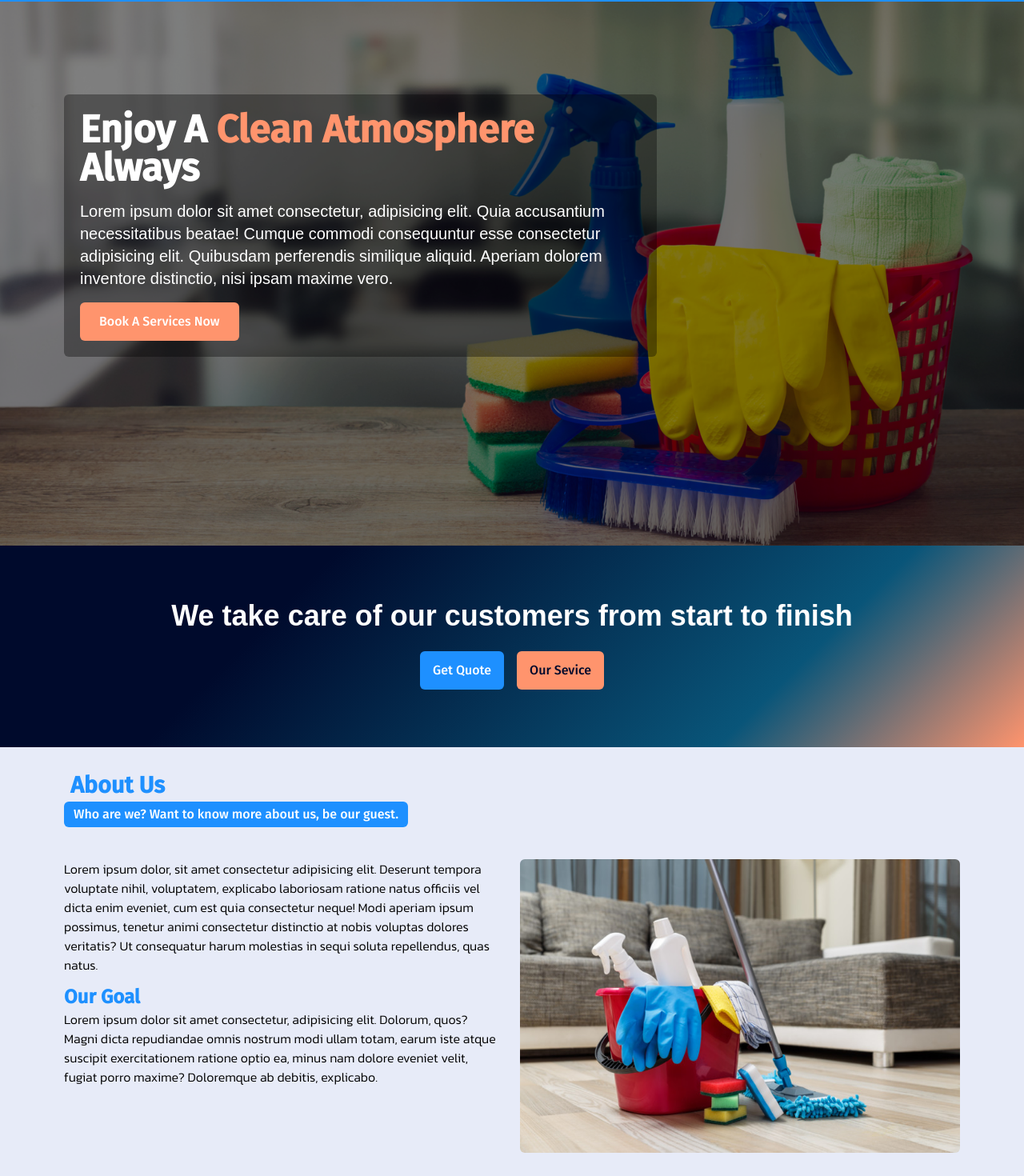
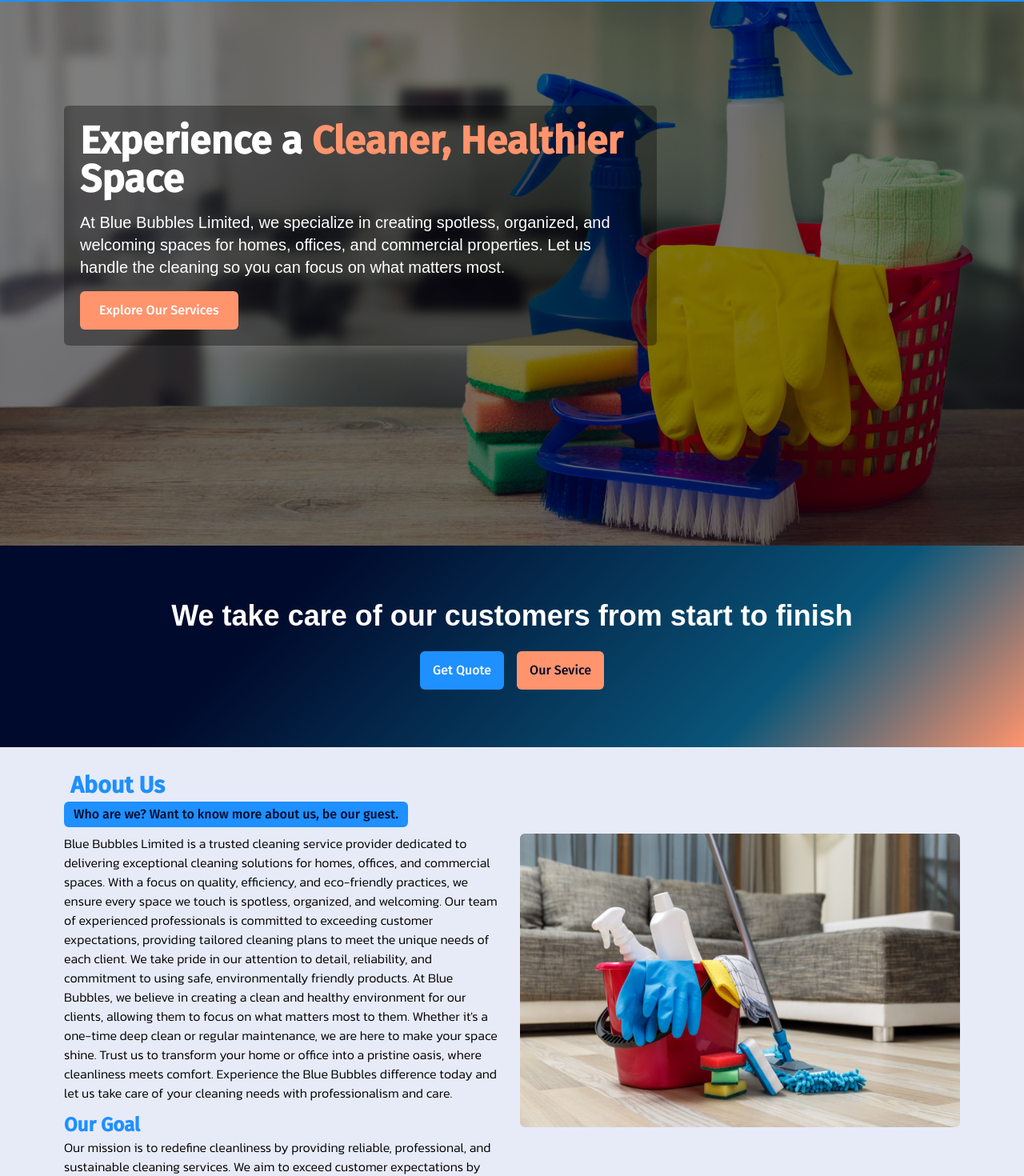
Before and after one commit to na-cho-dev/blue-bubbles-v2, a React (Vite) app: page / in a window 1280 px wide. Shown: the part 118-1588 px from the top of the page at 80% size. Built offline with nearby package versions, Linux system fonts and the light colour scheme; a web font is replaced by a local one.

Commit message:
feat: add Footer component and integrate it into App; update About and Hero components with new content and styles

```diff
--- a/package.json
+++ b/package.json
@@ -11,6 +11,7 @@
   },
   "dependencies": {
     "@fortawesome/fontawesome-svg-core": "^6.7.2",
+    "@fortawesome/free-brands-svg-icons": "^6.7.2",
     "@fortawesome/free-solid-svg-icons": "^6.7.2",
     "@fortawesome/react-fontawesome": "^0.2.2",
     "react": "^19.0.0",
--- a/src/App.tsx
+++ b/src/App.tsx
@@ -6,6 +6,7 @@
 import Navbar from "./components/Navbar";
 import Service from "./components/Service";
 import { RequestAQuote, GetInTouch } from "./components/Contact";
+import Footer from "./components/Footer";
 
 const App = () => {
   const containerStyle = "max-w-[1152px] mx-auto my-0 px-4";
@@ -23,6 +24,7 @@
       <RequestAQuote containerStyle={containerStyle} />
       <CTAInfo containerStyle={containerStyle} infoDetail={infoDetails[3]} />
       <GetInTouch containerStyle={containerStyle} />
+      <Footer containerStyle={containerStyle} />
     </div>
   );
 };
--- a/src/components/About.tsx
+++ b/src/components/About.tsx
@@ -9,20 +9,31 @@
           <h2 className="text-primary text-2xl md:text-[1.8em] font-extrabold py-1 px-2">
             About Us
           </h2>
-          <p className="py-1 px-3 bg-primary text-white rounded-md">
+          <p className="py-1 px-3 bg-primary text-primary-dull rounded-md">
             Who are we? Want to know more about us, be our guest.
           </p>
         </div>
 
-        <div className="grid md:grid-cols-2 my-10 gap-5">
+        <div className="grid md:grid-cols-2 my-2 gap-5">
           <div className="flex flex-col gap-3">
             <p className="font-tetiary font-light">
-              Lorem ipsum dolor, sit amet consectetur adipisicing elit. Deserunt
-              tempora voluptate nihil, voluptatem, explicabo laboriosam ratione
-              natus officiis vel dicta enim eveniet, cum est quia consectetur
-              neque! Modi aperiam ipsum possimus, tenetur animi consectetur
-              distinctio at nobis voluptas dolores veritatis? Ut consequatur
-              harum molestias in sequi soluta repellendus, quas natus.
+              Blue Bubbles Limited is a trusted cleaning service provider
+              dedicated to delivering exceptional cleaning solutions for homes,
+              offices, and commercial spaces. With a focus on quality,
+              efficiency, and eco-friendly practices, we ensure every space we
+              touch is spotless, organized, and welcoming. Our team of
+              experienced professionals is committed to exceeding customer
+              expectations, providing tailored cleaning plans to meet the unique
+              needs of each client. We take pride in our attention to detail,
+              reliability, and commitment to using safe, environmentally
+              friendly products. At Blue Bubbles, we believe in creating a clean
+              and healthy environment for our clients, allowing them to focus on
+              what matters most to them. Whether it's a one-time deep clean or
+              regular maintenance, we are here to make your space shine. Trust
+              us to transform your home or office into a pristine oasis, where
+              cleanliness meets comfort. Experience the Blue Bubbles difference
+              today and let us take care of your cleaning needs with
+              professionalism and care.
             </p>
 
             <div className="">
@@ -30,11 +41,11 @@
                 Our Goal
               </p>
               <p className="font-tetiary font-light">
-                Lorem ipsum dolor sit amet consectetur, adipisicing elit.
-                Dolorum, quos? Magni dicta repudiandae omnis nostrum modi ullam
-                totam, earum iste atque suscipit exercitationem ratione optio
-                ea, minus nam dolore eveniet velit, fugiat porro maxime?
-                Doloremque ab debitis, explicabo.
+                Our mission is to redefine cleanliness by providing reliable,
+                professional, and sustainable cleaning services. We aim to
+                exceed customer expectations by tailoring our services to meet
+                individual needs while maintaining the highest standards of
+                hygiene and care.
               </p>
             </div>
           </div>
--- a/src/components/Footer.tsx
+++ b/src/components/Footer.tsx
@@ -1,5 +1,123 @@
-const Footer = () => {
-  return <div></div>;
+import { Link } from "react-router-dom";
+import { AppContainerType } from "../types/AppTypes";
+import { FontAwesomeIcon } from "@fortawesome/react-fontawesome";
+import {
+  faArrowAltCircleUp,
+  faEnvelope,
+} from "@fortawesome/free-solid-svg-icons";
+import {
+  faInstagram,
+  faTwitter,
+  faFacebook,
+  faWhatsapp,
+} from "@fortawesome/free-brands-svg-icons";
+import { useEffect, useState } from "react";
+import { navLinks } from "../assets/assets";
+
+const Footer = ({ containerStyle }: AppContainerType) => {
+  const [showScrollToTop, setShowScrollToTop] = useState(false);
+  const handleScroll = () => {
+    if (window.scrollY > 1000) {
+      setShowScrollToTop(true);
+    } else {
+      setShowScrollToTop(false);
+    }
+  };
+
+  useEffect(() => {
+    window.addEventListener("scroll", handleScroll);
+    return () => {
+      window.removeEventListener("scroll", handleScroll);
+    };
+  });
+
+  const handleScrollToTop = () => {
+    window.scrollTo({ top: 0, behavior: "smooth" });
+  };
+
+  const handleLinkClick = (to: string) => {
+    const targetElement = document.querySelector(to);
+    if (targetElement) {
+      targetElement.scrollIntoView({
+        behavior: "smooth",
+        block: "start",
+      });
+    }
+  };
+
+  return (
+    <footer className="bg-primary-dull text-white p-10 pb-1">
+      <div className={`${containerStyle}`}>
+        <div className="flex flex-col md:flex-row justify-between items-center">
+          <div className="">
+            <h2 className="text-2xl font-bold font-secondary">
+              <Link to="#home">
+                <span className="text-primary">Blue Bubbles</span> Limited
+              </Link>
+            </h2>
+            <p className="text-sm font-tetiary font-light">
+              Cleaning you can trust always...
+            </p>
+          </div>
+
+          <div className="md:m-0 m-5">
+            <h3 className="text-center">Follow/Contact Us</h3>
+            <div className="text-base flex justify-center items-center gap-6 m-2 list-none">
+              <Link to="http://">
+                <FontAwesomeIcon icon={faInstagram} />
+              </Link>
+              <Link to="http://">
+                <FontAwesomeIcon icon={faTwitter} />
+              </Link>
+              <Link to="http://">
+                <FontAwesomeIcon icon={faFacebook} />
+              </Link>
+              <Link to="http://">
+                <FontAwesomeIcon icon={faWhatsapp} />
+              </Link>
+              <Link to="http://">
+                <FontAwesomeIcon icon={faEnvelope} />
+              </Link>
+            </div>
+          </div>
+        </div>
+        <div className="">
+          <div className="flex justify-center items-center gap-4 list-none">
+            {Object.values(navLinks).map((link, ind) => (
+              <li key={ind} className="hover:text-secondary">
+                <Link to={link.href} onClick={() => handleLinkClick(link.href)}>
+                  {link.name}
+                </Link>
+              </li>
+            ))}
+          </div>
+        </div>
+        <p className="text-sm text-center font-tetiary font-light m-3">
+          {`Blue Bubbles Limited Copyright © 2022 - ${new Date().getFullYear()} All rights Reserved.`}
+        </p>
+        <hr />
+        <p className="text-sm text-center font-tetiary font-light m-3">
+          Developed by{" "}
+          <Link to="http://nachodev.netlify.app" className="text-secondary">
+            nachodev
+          </Link>
+        </p>
+
+        <div
+          className={`fixed right-5 p-5 transition-all duration-500 ${
+            showScrollToTop ? "bottom-5 opacity-100" : "bottom-0 opacity-0"
+          }`}
+        >
+          <Link to="#home" onClick={handleScrollToTop}>
+            <FontAwesomeIcon
+              icon={faArrowAltCircleUp}
+              className="text-3xl text-primary hover:text-secondary transition duration-300"
+            />
+          </Link>
+        </div>
+      </div>
+    </footer>
+  );
 };
 
 export default Footer;
--- a/src/components/Hero.tsx
+++ b/src/components/Hero.tsx
@@ -1,7 +1,18 @@
+import { Link } from "react-router-dom";
 import { assets } from "../assets/assets";
 import { AppContainerType } from "../types/AppTypes";
 
 const Hero = ({ containerStyle }: AppContainerType) => {
+  const handleLinkClick = (to: string) => {
+    const targetElement = document.querySelector(to);
+    if (targetElement) {
+      targetElement.scrollIntoView({
+        behavior: "smooth",
+        block: "start",
+      });
+    }
+  };
+
   return (
     <section
       className="bg-cover bg-no-repeat bg-center h-[100vh] flex items-center justify-center"
@@ -16,18 +27,24 @@
         <div className="grid grid-cols-3 gap-4">
           <div className="md:col-span-2 col-span-3 bg-tetiary p-5 rounded-md">
             <p className="text-4xl md:text-5xl text-white font-bold">
-              Enjoy A <span className="text-secondary">Clean Atmosphere</span>{" "}
-              Always
+              Experience a{" "}
+              <span className="text-secondary">Cleaner, Healthier</span> Space
             </p>
             <p className="font-secondary text-white text-lg md:text-xl mt-4 font-medium">
-              Lorem ipsum dolor sit amet consectetur, adipisicing elit. Quia
-              accusantium necessitatibus beatae! Cumque commodi consequuntur
-              esse consectetur adipisicing elit. Quibusdam perferendis similique
-              aliquid. Aperiam dolorem inventore distinctio, nisi ipsam maxime
-              vero.
+              At Blue Bubbles Limited, we specialize in creating spotless,
+              organized, and welcoming spaces for homes, offices, and commercial
+              properties. Let us handle the cleaning so you can focus on what
+              matters most.
             </p>
             <button className="mt-4 bg-secondary text-white px-6 py-3 rounded-md hover:bg-white hover:text-secondary transition-all">
-              <a href="">Book A Services Now</a>
+              <Link
+                onClick={() => {
+                  handleLinkClick("#services");
+                }}
+                to="#services"
+              >
+                Explore Our Services
+              </Link>
             </button>
           </div>
         </div>
```
Also changed, not shown: 1 other file (tests, documents, lock files or other folders).
